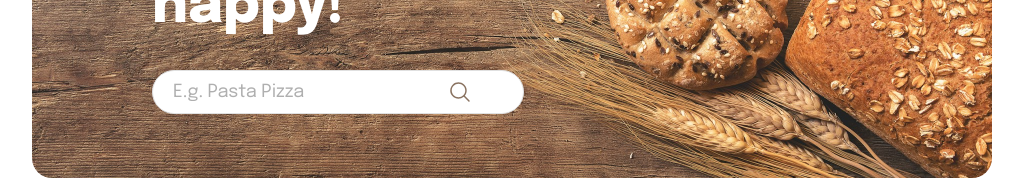
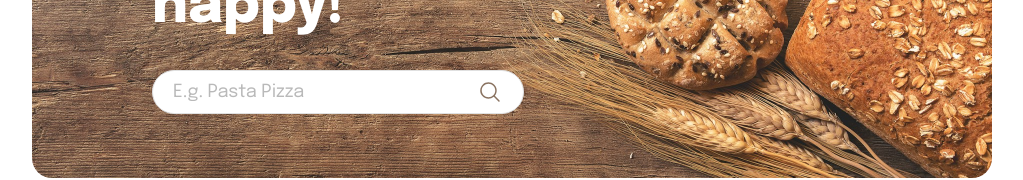
Before and after one commit to omwalhekar/recipe-app, a React (Create React App) app: page / in a window 1280 px wide. Shown: the part 322-502 px from the top of the page, without its empty margins (128-1151 px from the left). Built offline with nearby package versions, Linux system fonts and the light colour scheme; no server answers.

Commit message:
search bar fixed

```diff
--- a/src/App.scss
+++ b/src/App.scss
@@ -39,7 +39,7 @@
       width: 100%;
     }
     .search-icon {
-      right: -20px;
+      right: -50px;
     }
   }
 
@@ -89,7 +89,7 @@
     color: #515151;
 
     &::placeholder {
-      color: #afafaf;
+      color: rgb(185, 185, 185);
       font-family: Epilogue;
     }
   }
@@ -115,6 +115,7 @@
   }
   .search-bar {
     width: 300px;
+    background-color: #f5f2f0 !important;
   }
   .recipe-card-listing {
     margin-top: 30px;
```
